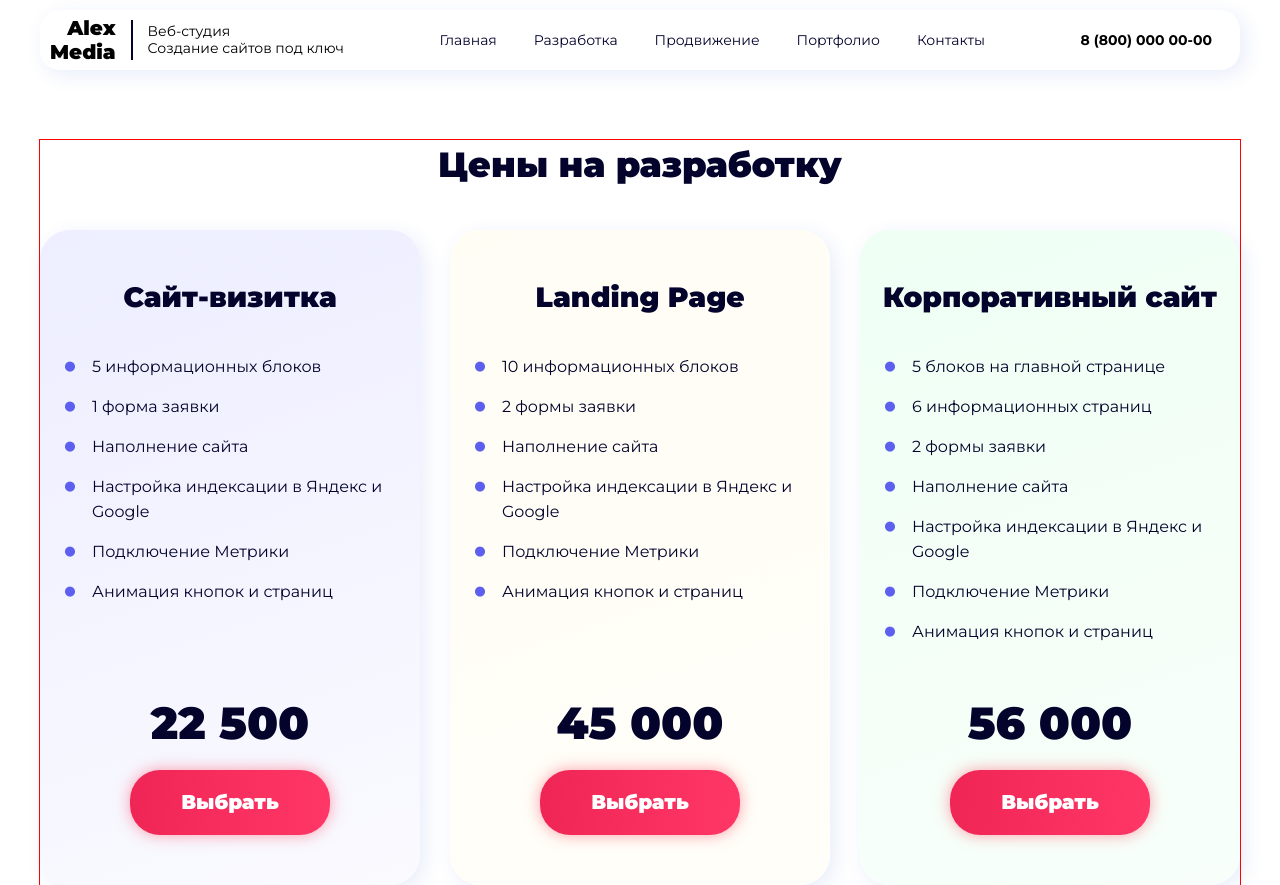
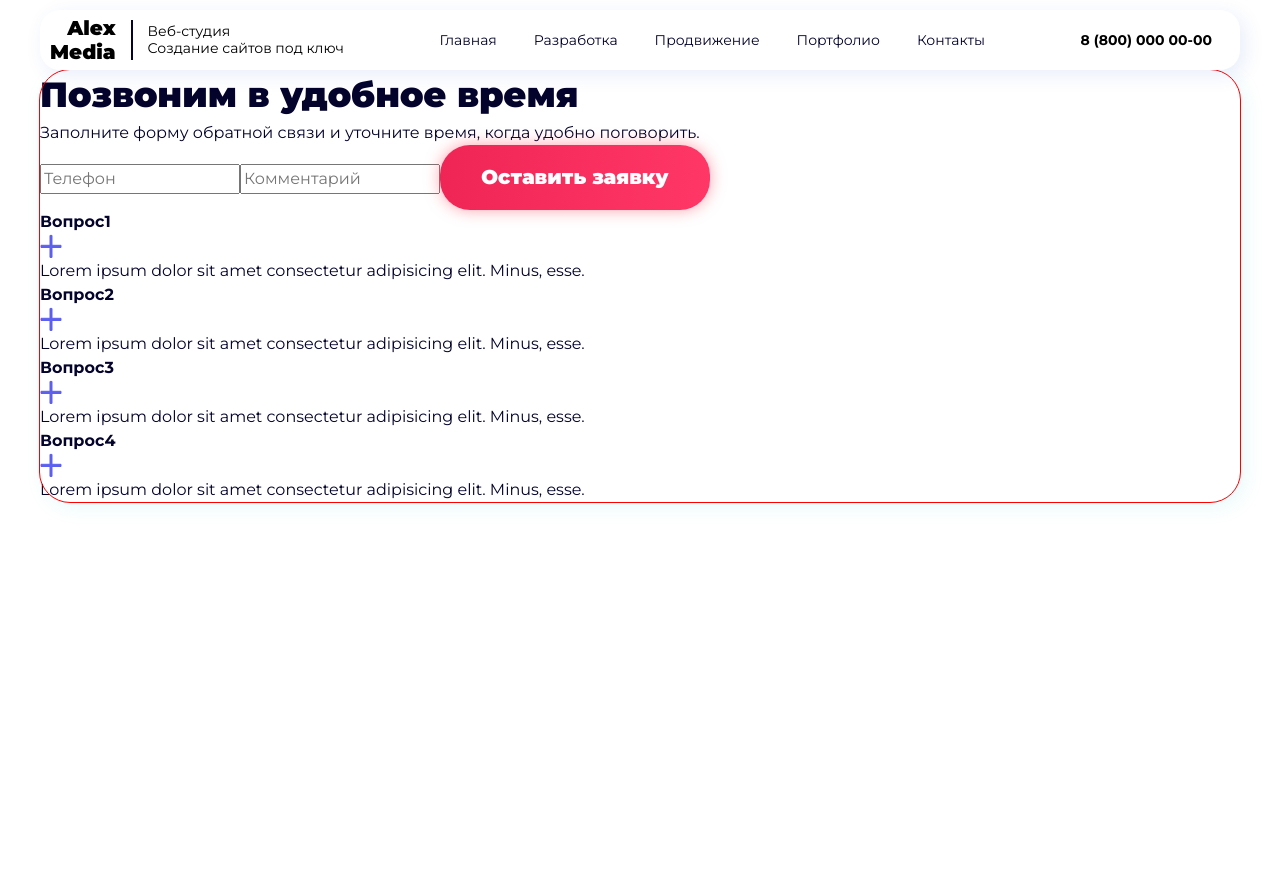
Before and after one commit to DenKuznets/testovoe-alexmedia, a React (Vite) app: page / in a window 1280 px wide. After the commit the page ends 810 px from the top, so only its background shows below. Built offline with nearby package versions, Linux system fonts and the light colour scheme.

Commit message:
end of the day commit

```diff
--- a/src/App.jsx
+++ b/src/App.jsx
@@ -1,5 +1,6 @@
 import "./App.css";
 import EasyWork from "./components/EasyWork";
+import Feedback from "./components/Feedback";
 import Header from "./components/Header";
 import Hero from "./components/Hero";
 import Prices from "./components/Prices";
@@ -211,8 +212,11 @@ function App() {
         {/* <Section id="partners">
           <Partners />
         </Section> */}
-        <Section id="prices">
+        {/* <Section id="prices">
           <Prices />
+        </Section> */}
+        <Section id="form">
+          <Feedback/>
         </Section>
       </main>
     </div>
--- /dev/null
+++ b/src/components/Feedback.jsx
@@ -0,0 +1,48 @@
+import React, { useState } from "react";
+import Button from "./styled/Button.styled";
+import StyledFeedback from "./styled/Feedback.styled";
+
+const Feedback = () => {
+  const [open, setOpen] = useState(false);
+  let questionsText = [];
+  for (let index = 0; index < 4; index++) {
+    questionsText.push(`Вопрос${index + 1}`);
+  }
+  let questionElements = questionsText.map((obj, index) => {
+    return (
+      <div className="question" key={index}>
+        <h4>
+          {obj}
+          <img
+            onClick={() => setOpen(!open)}
+            src={open ? "./images/close-btn.svg" : "./images/open-btn.svg"}
+            alt=""
+          />
+        </h4>
+        <p>
+          Lorem ipsum dolor sit amet consectetur adipisicing elit. Minus, esse.
+        </p>
+      </div>
+    );
+  });
+
+  return (
+    <StyledFeedback>
+      <div className="form-container">
+        <h2>Позвоним в удобное время</h2>
+        <p>
+          Заполните форму обратной связи и уточните время, когда удобно
+          поговорить.
+        </p>
+        <form>
+          <input placeholder="Телефон" type="number" />
+          <input placeholder="Комментарий" type="text" />
+          <Button>Оставить заявку</Button>
+        </form>
+      </div>
+      <div className="questions-container">{questionElements}</div>
+    </StyledFeedback>
+  );
+};
+
+export default Feedback;
--- /dev/null
+++ b/src/components/styled/Feedback.styled.js
@@ -0,0 +1,6 @@
+import styled from "styled-components";
+
+const StyledFeedback = styled.div`
+
+`
+export default StyledFeedback
```
Also changed, not shown: public/images/close-btn.svg (added), public/images/open-btn.svg (added).
